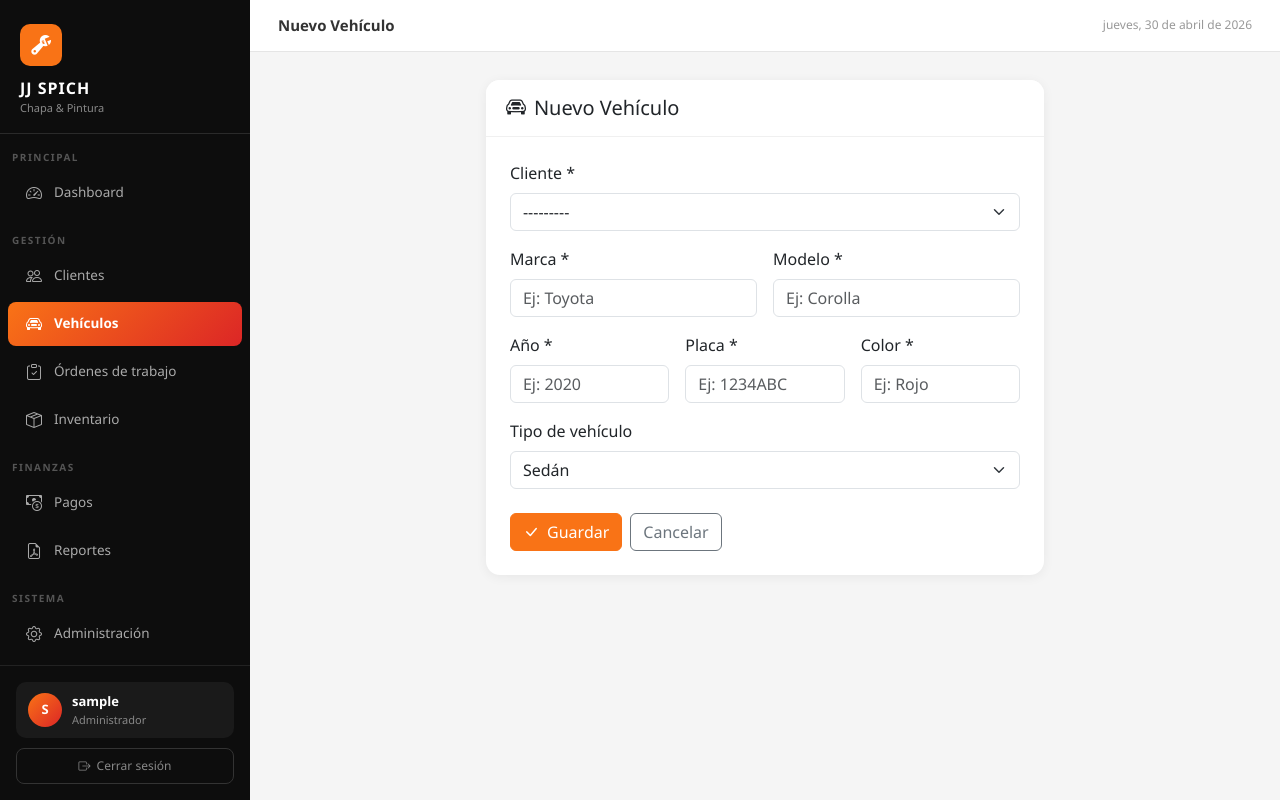
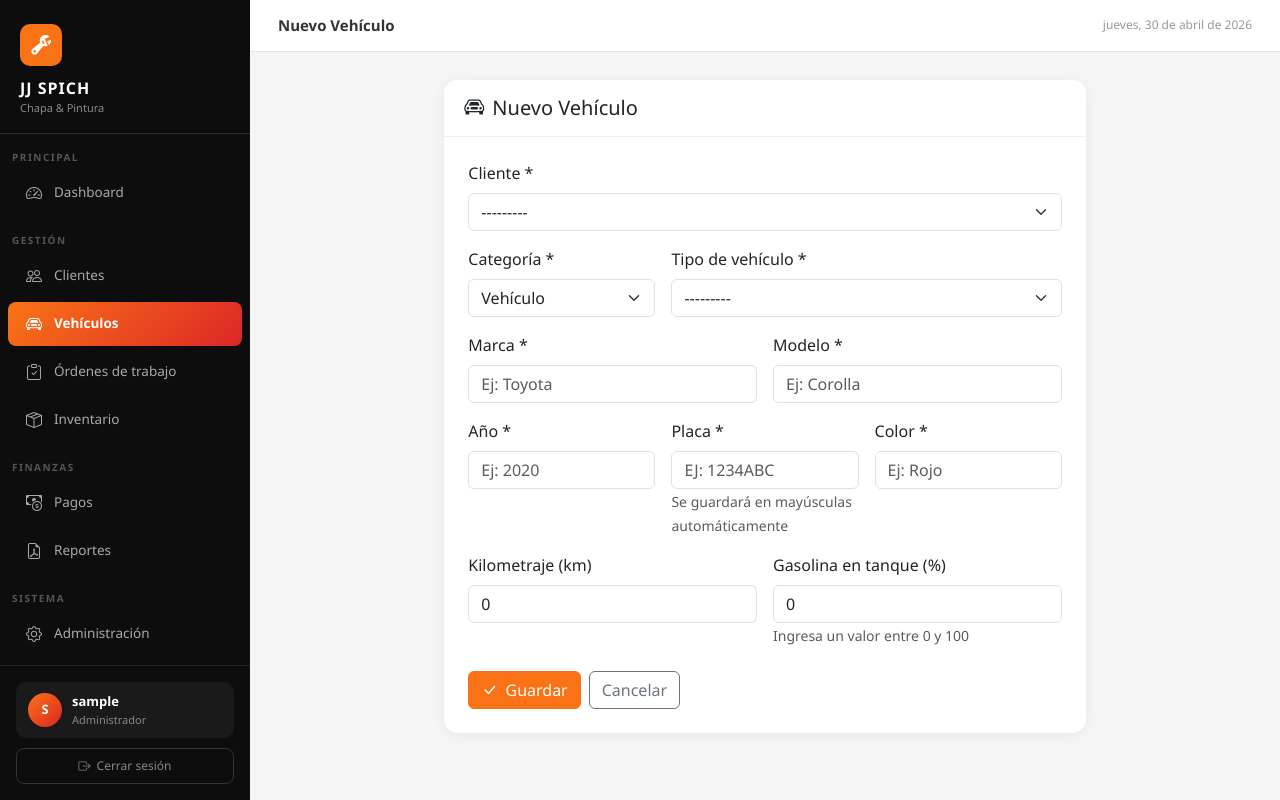
Before and after one commit to abrahamcatacoraf/jjspich_version1, a Django app: page /vehiculos/nuevo/ in a window 1280 px wide. Run offline with Django 5.2, Linux system fonts and the light colour scheme; the visitor is signed in with stand-in values (Sample User, id 1); data that the repository does not hold is empty.

Commit message:
Se actualizó el módulo de Vehiculos, se valido Placa solo mayusculas, se agrego Tipo de Vehiculo / Motocicleta, se agrego kilometraje, % de Gasolina

```diff
--- a/templates/vehiculos/form.html
+++ b/templates/vehiculos/form.html
@@ -5,9 +5,9 @@
 
 {% block contenido %}
 <div class="row justify-content-center">
-  <div class="col-md-7">
-    <div class="card border-0 shadow-sm">
-      <div class="card-header bg-white border-0 pt-4 px-4">
+  <div class="col-md-8">
+    <div class="card">
+      <div class="card-header">
         <h5 class="mb-0"><i class="bi bi-car-front me-2"></i>{{ titulo }}</h5>
       </div>
       <div class="card-body p-4">
@@ -18,6 +18,24 @@
               <label class="form-label">Cliente *</label>
               {{ form.cliente }}
             </div>
+
+            <div class="col-md-4">
+              <label class="form-label">Categoría *</label>
+              {{ form.categoria }}
+            </div>
+
+            <!-- Tipo vehículo -->
+            <div class="col-md-8" id="div_tipo_vehiculo">
+              <label class="form-label">Tipo de vehículo *</label>
+              {{ form.tipo_vehiculo }}
+            </div>
+
+            <!-- Tipo moto -->
+            <div class="col-md-8" id="div_tipo_moto" style="display:none;">
+              <label class="form-label">Tipo de motocicleta *</label>
+              {{ form.tipo_moto }}
+            </div>
+
             <div class="col-md-6">
               <label class="form-label">Marca *</label>
               {{ form.marca }}
@@ -33,14 +51,20 @@
             <div class="col-md-4">
               <label class="form-label">Placa *</label>
               {{ form.placa }}
+              <small class="text-muted">Se guardará en mayúsculas automáticamente</small>
             </div>
             <div class="col-md-4">
               <label class="form-label">Color *</label>
               {{ form.color }}
             </div>
-            <div class="col-12">
-              <label class="form-label">Tipo de vehículo</label>
-              {{ form.tipo }}
+            <div class="col-md-6">
+              <label class="form-label">Kilometraje (km)</label>
+              {{ form.kilometraje }}
+            </div>
+            <div class="col-md-6">
+              <label class="form-label">Gasolina en tanque (%)</label>
+              {{ form.gasolina }}
+              <small class="text-muted">Ingresa un valor entre 0 y 100</small>
             </div>
           </div>
           <div class="d-flex gap-2 mt-4">
@@ -56,4 +80,23 @@
     </div>
   </div>
 </div>
+
+<script>
+  const categoria = document.getElementById('id_categoria');
+  const divVehiculo = document.getElementById('div_tipo_vehiculo');
+  const divMoto = document.getElementById('div_tipo_moto');
+
+  function actualizarTipo() {
+    if (categoria.value === 'motocicleta') {
+      divVehiculo.style.display = 'none';
+      divMoto.style.display = 'block';
+    } else {
+      divVehiculo.style.display = 'block';
+      divMoto.style.display = 'none';
+    }
+  }
+
+  categoria.addEventListener('change', actualizarTipo);
+  actualizarTipo(); // ejecutar al cargar para edición
+</script>
 {% endblock %}
--- a/vehiculos/admin.py
+++ b/vehiculos/admin.py
@@ -3,6 +3,6 @@ from .models import Vehiculo
 
 @admin.register(Vehiculo)
 class VehiculoAdmin(admin.ModelAdmin):
-    list_display  = ['marca', 'modelo', 'placa', 'color', 'cliente']
+    list_display  = ['marca', 'modelo', 'placa', 'color', 'categoria', 'cliente']
     search_fields = ['marca', 'modelo', 'placa']
-    list_filter   = ['tipo', 'marca']
+    list_filter   = ['categoria']
--- a/vehiculos/forms.py
+++ b/vehiculos/forms.py
@@ -4,13 +4,21 @@ from .models import Vehiculo
 class VehiculoForm(forms.ModelForm):
     class Meta:
         model = Vehiculo
-        fields = ['cliente', 'marca', 'modelo', 'anio', 'placa', 'color', 'tipo']
+        fields = [
+            'cliente', 'categoria', 'tipo_vehiculo', 'tipo_moto',
+            'marca', 'modelo', 'anio', 'placa', 'color',
+            'kilometraje', 'gasolina'
+        ]
         widgets = {
-            'cliente': forms.Select(attrs={'class': 'form-select'}),
-            'marca':   forms.TextInput(attrs={'class': 'form-control', 'placeholder': 'Ej: Toyota'}),
-            'modelo':  forms.TextInput(attrs={'class': 'form-control', 'placeholder': 'Ej: Corolla'}),
-            'anio':    forms.NumberInput(attrs={'class': 'form-control', 'placeholder': 'Ej: 2020'}),
-            'placa':   forms.TextInput(attrs={'class': 'form-control', 'placeholder': 'Ej: 1234ABC'}),
-            'color':   forms.TextInput(attrs={'class': 'form-control', 'placeholder': 'Ej: Rojo'}),
-            'tipo':    forms.Select(attrs={'class': 'form-select'}),
+            'cliente':       forms.Select(attrs={'class': 'form-select'}),
+            'categoria':     forms.Select(attrs={'class': 'form-select', 'id': 'id_categoria'}),
+            'tipo_vehiculo': forms.Select(attrs={'class': 'form-select', 'id': 'id_tipo_vehiculo'}),
+            'tipo_moto':     forms.Select(attrs={'class': 'form-select', 'id': 'id_tipo_moto'}),
+            'marca':         forms.TextInput(attrs={'class': 'form-control', 'placeholder': 'Ej: Toyota'}),
+            'modelo':        forms.TextInput(attrs={'class': 'form-control', 'placeholder': 'Ej: Corolla'}),
+            'anio':          forms.NumberInput(attrs={'class': 'form-control', 'placeholder': 'Ej: 2020'}),
+            'placa':         forms.TextInput(attrs={'class': 'form-control', 'placeholder': 'Ej: 1234ABC', 'style': 'text-transform:uppercase'}),
+            'color':         forms.TextInput(attrs={'class': 'form-control', 'placeholder': 'Ej: Rojo'}),
+            'kilometraje':   forms.NumberInput(attrs={'class': 'form-control', 'placeholder': 'Ej: 50000', 'step': '0.01'}),
+            'gasolina':      forms.NumberInput(attrs={'class': 'form-control', 'placeholder': '0-100', 'min': '0', 'max': '100', 'step': '0.01'}),
         }
--- a/vehiculos/models.py
+++ b/vehiculos/models.py
@@ -2,22 +2,65 @@ from django.db import models
 from clientes.models import Cliente
 
 class Vehiculo(models.Model):
-    TIPOS = [
-        ('sedan', 'Sedán'),
-        ('suv', 'SUV'),
-        ('pickup', 'Pickup'),
+    TIPOS_VEHICULO = [
+        ('sedan',     'Sedán'),
+        ('suv',       'SUV'),
+        ('pickup',    'Pickup'),
         ('hatchback', 'Hatchback'),
         ('camioneta', 'Camioneta'),
-        ('otro', 'Otro'),
+        ('minibus',   'Minibús'),
+        ('vagoneta',  'Vagoneta'),
+        ('automovil', 'Automóvil'),
+        ('otro',      'Otro'),
     ]
-    cliente     = models.ForeignKey(Cliente, on_delete=models.CASCADE, related_name='vehiculos')
+    TIPOS_MOTO = [
+        ('estandar',    'Estándar'),
+        ('chopper',     'Chopper'),
+        ('deportivo',   'Deportivo'),
+        ('cuadratrack', 'Cuadratrack'),
+        ('otro_moto',   'Otro'),
+    ]
+    CATEGORIA = [
+        ('vehiculo',    'Vehículo'),
+        ('motocicleta', 'Motocicleta'),
+    ]
+
+    cliente     = models.ForeignKey(Cliente, on_delete=models.CASCADE,
+                    related_name='vehiculos')
+    categoria   = models.CharField(max_length=20, choices=CATEGORIA,
+                    default='vehiculo', verbose_name='Categoría')
+    tipo_vehiculo = models.CharField(max_length=20, choices=TIPOS_VEHICULO,
+                    blank=True, null=True, verbose_name='Tipo de vehículo')
+    tipo_moto   = models.CharField(max_length=20, choices=TIPOS_MOTO,
+                    blank=True, null=True, verbose_name='Tipo de motocicleta')
     marca       = models.CharField(max_length=50)
     modelo      = models.CharField(max_length=50)
-    anio        = models.IntegerField()
+    anio        = models.IntegerField(verbose_name='Año')
     placa       = models.CharField(max_length=20, unique=True)
     color       = models.CharField(max_length=30)
-    tipo        = models.CharField(max_length=20, choices=TIPOS, default='sedan')
+    kilometraje = models.DecimalField(max_digits=10, decimal_places=2,
+                    default=0, verbose_name='Kilometraje (km)')
+    gasolina    = models.DecimalField(max_digits=5, decimal_places=2,
+                    default=0, verbose_name='Gasolina en tanque (%)',
+                    help_text='Porcentaje de gasolina, de 0 a 100')
     fecha_registro = models.DateTimeField(auto_now_add=True)
+
+    def save(self, *args, **kwargs):
+        # Convertir placa a mayúsculas automáticamente
+        self.placa = self.placa.upper()
+        # Limpiar el tipo que no corresponde
+        if self.categoria == 'vehiculo':
+            self.tipo_moto = None
+        elif self.categoria == 'motocicleta':
+            self.tipo_vehiculo = None
+        super().save(*args, **kwargs)
+
+    def get_tipo_display_completo(self):
+        if self.categoria == 'vehiculo' and self.tipo_vehiculo:
+            return dict(self.TIPOS_VEHICULO).get(self.tipo_vehiculo, '—')
+        elif self.categoria == 'motocicleta' and self.tipo_moto:
+            return dict(self.TIPOS_MOTO).get(self.tipo_moto, '—')
+        return '—'
 
     def __str__(self):
         return f"{self.marca} {self.modelo} — {self.placa}"
```
Also changed, not shown: templates/vehiculos/lista.html (+11 -2 lines), vehiculos/migrations/0002_remove_vehiculo_tipo_vehiculo_categoria_and_more.py (added).
